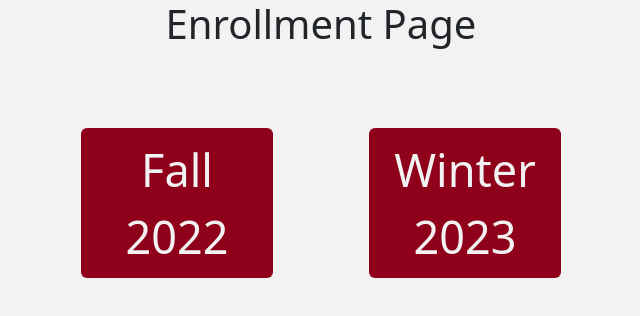
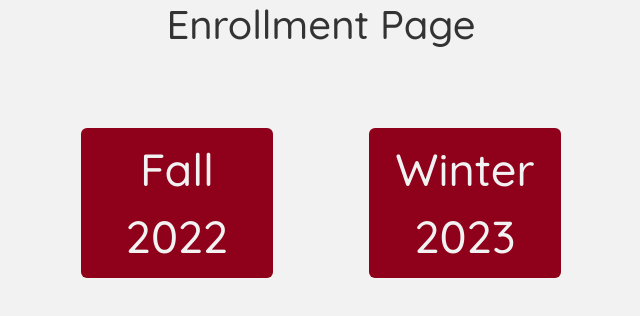
Before and after one commit to SEG3904-UOZONE/front-end, a React (Create React App) app: page / in a window 1280 px wide. Shown: the top 316 px of the page, without its empty margins (319-959 px from the left). Built offline with nearby package versions, Linux system fonts and the light colour scheme.

Commit message:
add new font style

```diff
--- a/src/App.css
+++ b/src/App.css
@@ -1,3 +1,11 @@
+@import url('https://fonts.googleapis.com/css2?family=Quicksand:wght@500&display=swap');
+
+* {
+  margin: 0;
+  font-family: "Quicksand", sans-serif;
+  color: #333;
+}
+
 .App {
   text-align: center;
 }
```
